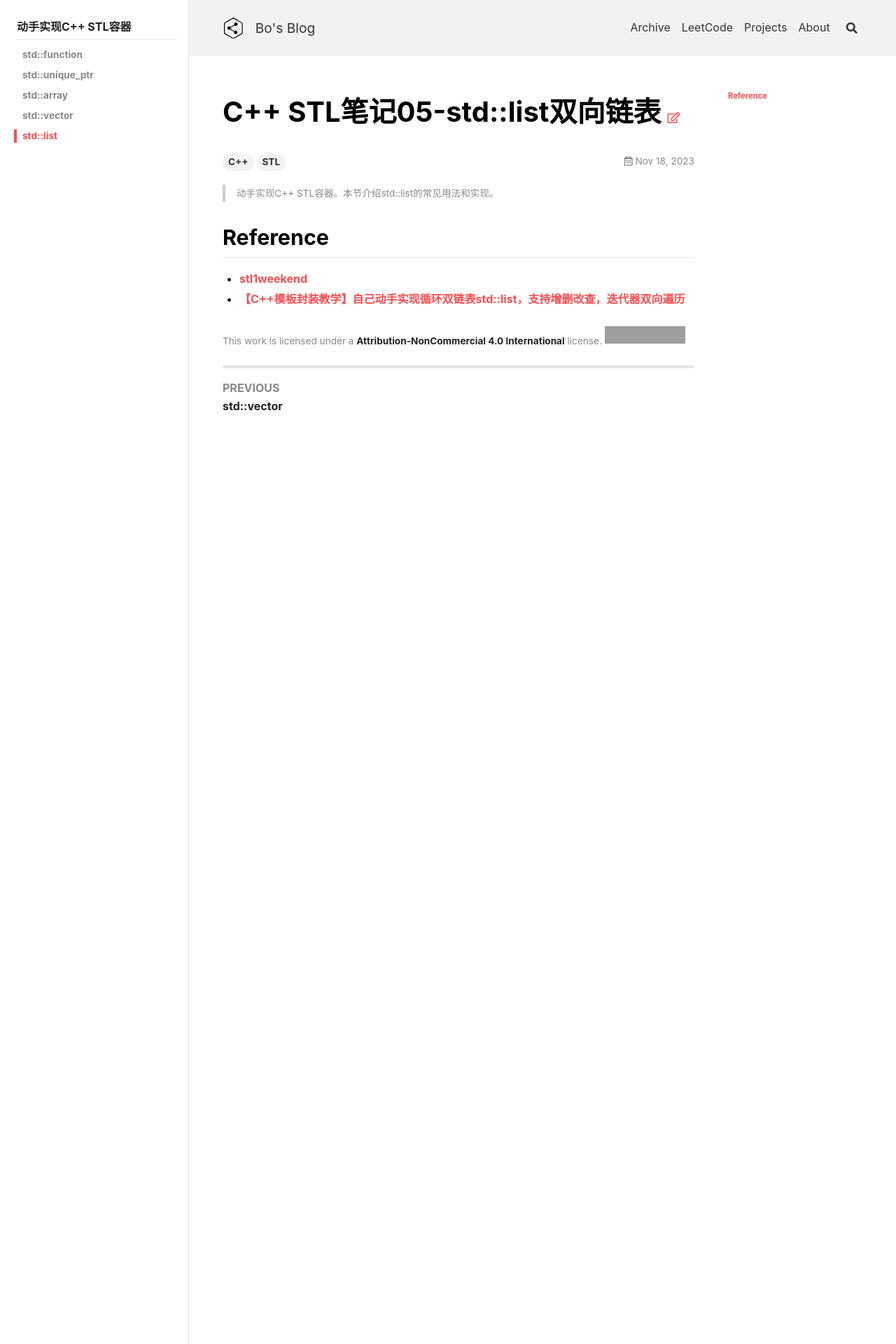
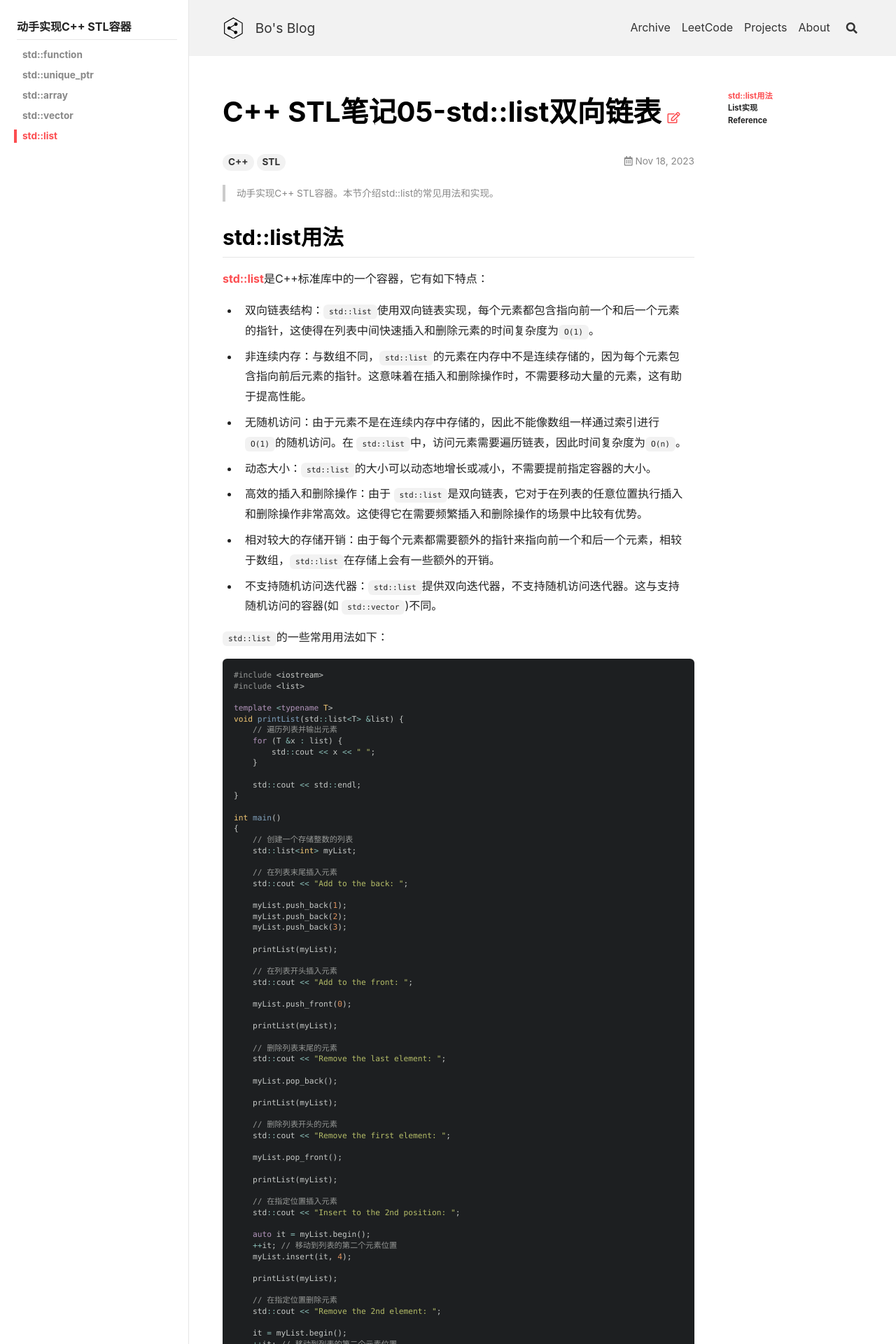
Before and after one commit to peng00bo00/peng00bo00_previous_blog, a Jekyll site: the page built from _posts/2023-11-18-STL-NOTES-05.md, in a window 1280 px wide. Shown: the top 1920 px of the page at 70% size. Built offline with Jekyll 4.4.1, drawn with Linux system fonts in a browser that asks for light colours; nearby versions of some CDN libraries; comment, search, counter and statistics services are not loaded; some of the changed text lies outside the part shown; grey boxes are pictures that could not be loaded.

Commit message:
Update 2023-11-18-STL-NOTES-05.md

````diff
--- a/_posts/2023-11-18-STL-NOTES-05.md
+++ b/_posts/2023-11-18-STL-NOTES-05.md
@@ -13,6 +13,135 @@ sidebar:
 > 动手实现C++ STL容器。本节介绍std::list的常见用法和实现。
 <!--more-->
 
+## std::list用法
+
+[std::list](https://en.cppreference.com/w/cpp/container/list)是C++标准库中的一个容器，它有如下特点：
+
+- 双向链表结构：`std::list`使用双向链表实现，每个元素都包含指向前一个和后一个元素的指针，这使得在列表中间快速插入和删除元素的时间复杂度为`O(1)`。
+
+- 非连续内存：与数组不同，`std::list`的元素在内存中不是连续存储的，因为每个元素包含指向前后元素的指针。这意味着在插入和删除操作时，不需要移动大量的元素，这有助于提高性能。
+
+- 无随机访问：由于元素不是在连续内存中存储的，因此不能像数组一样通过索引进行`O(1)`的随机访问。在 `std::list`中，访问元素需要遍历链表，因此时间复杂度为`O(n)`。
+
+- 动态大小：`std::list`的大小可以动态地增长或减小，不需要提前指定容器的大小。
+
+- 高效的插入和删除操作：由于 `std::list`是双向链表，它对于在列表的任意位置执行插入和删除操作非常高效。这使得它在需要频繁插入和删除操作的场景中比较有优势。
+
+- 相对较大的存储开销：由于每个元素都需要额外的指针来指向前一个和后一个元素，相较于数组，`std::list`在存储上会有一些额外的开销。
+
+- 不支持随机访问迭代器：`std::list`提供双向迭代器，不支持随机访问迭代器。这与支持随机访问的容器(如 `std::vector`)不同。
+
+`std::list`的一些常用用法如下：
+
+```cpp
+#include <iostream>
+#include <list>
+
+template <typename T>
+void printList(std::list<T> &list) {
+    // 遍历列表并输出元素
+    for (T &x : list) {
+        std::cout << x << " ";
+    }
+
+    std::cout << std::endl;
+}
+
+int main()
+{
+    // 创建一个存储整数的列表
+    std::list<int> myList;
+
+    // 在列表末尾插入元素
+    std::cout << "Add to the back: ";
+
+    myList.push_back(1);
+    myList.push_back(2);
+    myList.push_back(3);
+
+    printList(myList);
+
+    // 在列表开头插入元素
+    std::cout << "Add to the front: ";
+
+    myList.push_front(0);
+
+    printList(myList);
+
+    // 删除列表末尾的元素
+    std::cout << "Remove the last element: ";
+
+    myList.pop_back();
+
+    printList(myList);
+
+    // 删除列表开头的元素
+    std::cout << "Remove the first element: ";
+
+    myList.pop_front();
+
+    printList(myList);
+
+    // 在指定位置插入元素
+    std::cout << "Insert to the 2nd position: ";
+
+    auto it = myList.begin();
+    ++it; // 移动到列表的第二个元素位置
+    myList.insert(it, 4);
+
+    printList(myList);
+
+    // 在指定位置删除元素
+    std::cout << "Remove the 2nd element: ";
+
+    it = myList.begin();
+    ++it; // 移动到列表的第二个元素位置
+    myList.erase(it);
+
+    printList(myList);
+
+    // 获取列表大小
+    std::cout << "Size of the list: " << myList.size() << std::endl;
+
+    // 检查列表是否为空
+    if (myList.empty()) {
+        std::cout << "The list is empty." << std::endl;
+    } else {
+        std::cout << "The list is not empty." << std::endl;
+    }
+
+    // 清空列表
+    std::cout << "Clear the list. " ;
+    myList.clear();
+
+    // 再次检查列表是否为空
+    if (myList.empty()) {
+        std::cout << "The list is empty." << std::endl;
+    } else {
+        std::cout << "The list is not empty." << std::endl;
+    }
+
+    return 0;
+}
+```
+{: .snippet}
+
+运行上面的代码可以得到如下结果：
+
+```
+Add to the back: 1 2 3
+Add to the front: 0 1 2 3
+Remove the last element: 0 1 2
+Remove the first element: 1 2
+Insert to the 2nd position: 1 4 2
+Remove the 2nd element: 1 2
+Size of the list: 2
+The list is not empty.
+Clear the list. The list is empty.
+```
+
+## List实现
+
 ## Reference
 
 - [stl1weekend](https://github.com/parallel101/stl1weekend/tree/main#%E8%87%AA%E5%B7%B1%E5%AE%9E%E7%8E%B0%E6%89%80%E6%9C%89stl%E5%AE%B9%E5%99%A8)
````
